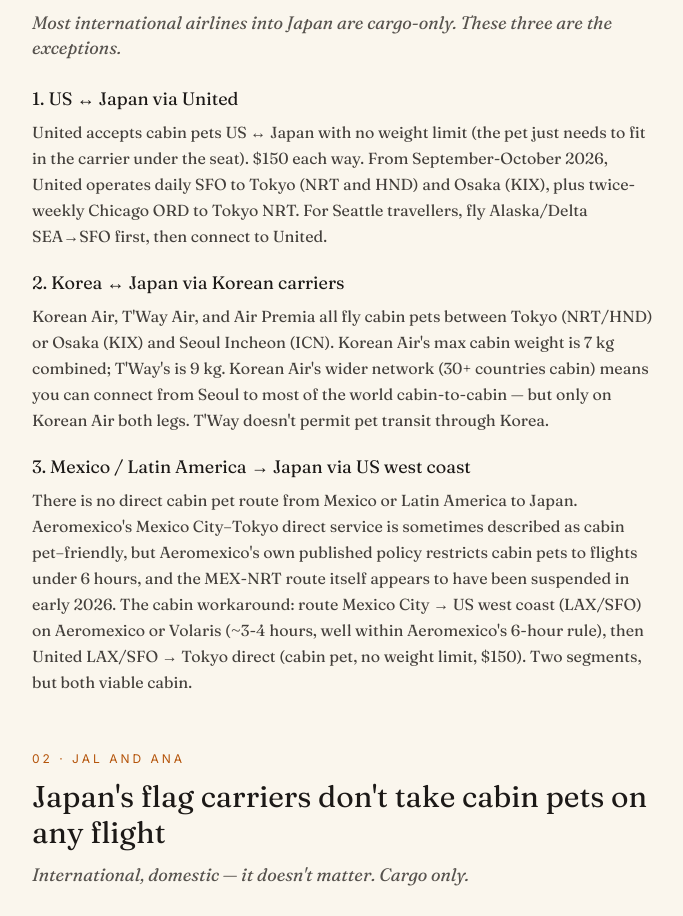
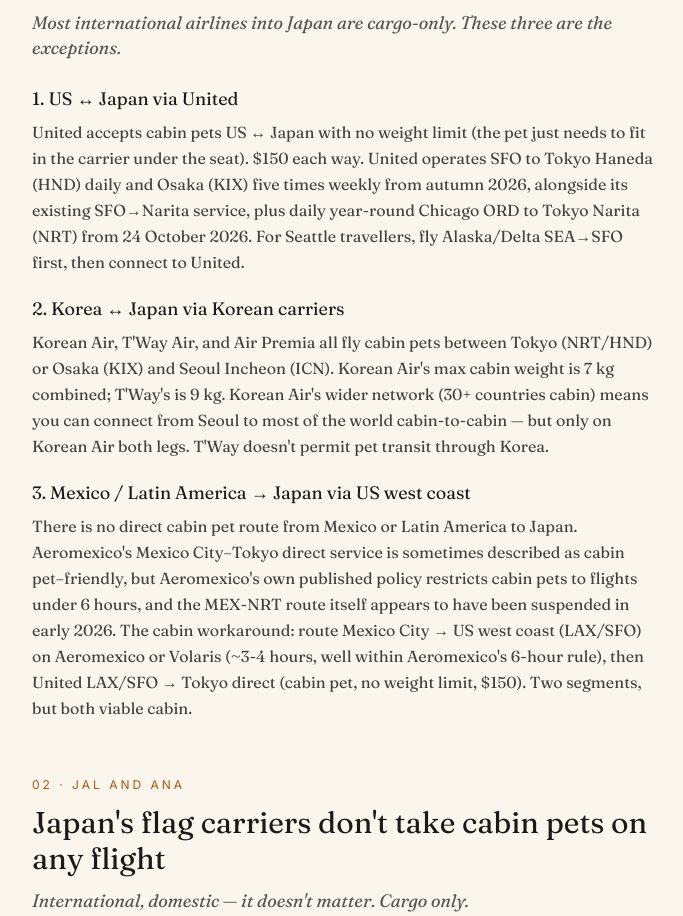
Before and after one commit to rupindermahay/petsincabin, a Next.js app: page /japan-pet-travel in a window 1280 px wide. Shown: the part 991-1907 px from the top of the page, without its empty margins (296-979 px from the left). Built offline with nearby package versions, Linux system fonts and the light colour scheme.

Commit message:
Add files via upload

```diff
--- a/pages/japan-pet-travel.js
+++ b/pages/japan-pet-travel.js
@@ -85,7 +85,7 @@ export default function JapanPetTravel() {
               <div>
                 <h3 className="font-serif text-lg text-stone-900 mb-1.5">1. US ↔ Japan via United</h3>
                 <p className="font-serif text-stone-700 leading-relaxed">
-                  United accepts cabin pets US ↔ Japan with no weight limit (the pet just needs to fit in the carrier under the seat). $150 each way. From September-October 2026, United operates daily SFO to Tokyo (NRT and HND) and Osaka (KIX), plus twice-weekly Chicago ORD to Tokyo NRT. For Seattle travellers, fly Alaska/Delta SEA→SFO first, then connect to United.
+                  United accepts cabin pets US ↔ Japan with no weight limit (the pet just needs to fit in the carrier under the seat). $150 each way. United operates SFO to Tokyo Haneda (HND) daily and Osaka (KIX) five times weekly from autumn 2026, alongside its existing SFO→Narita service, plus daily year-round Chicago ORD to Tokyo Narita (NRT) from 24 October 2026. For Seattle travellers, fly Alaska/Delta SEA→SFO first, then connect to United.
                 </p>
               </div>
               <div>
```
